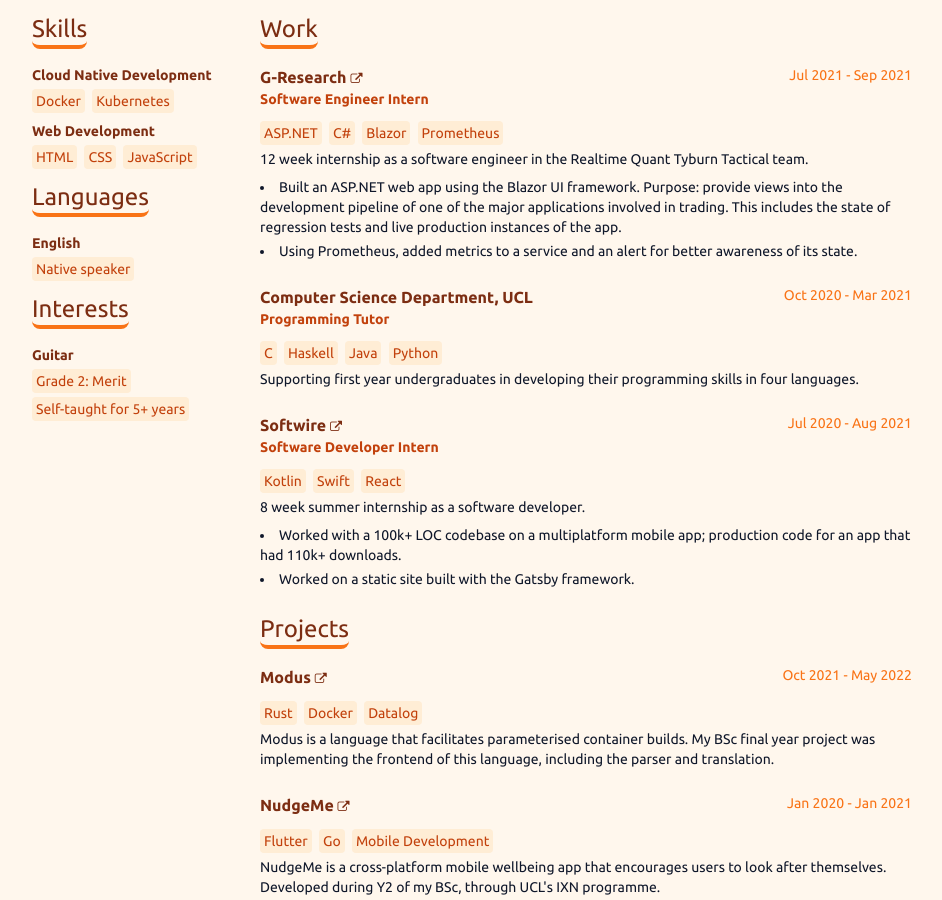
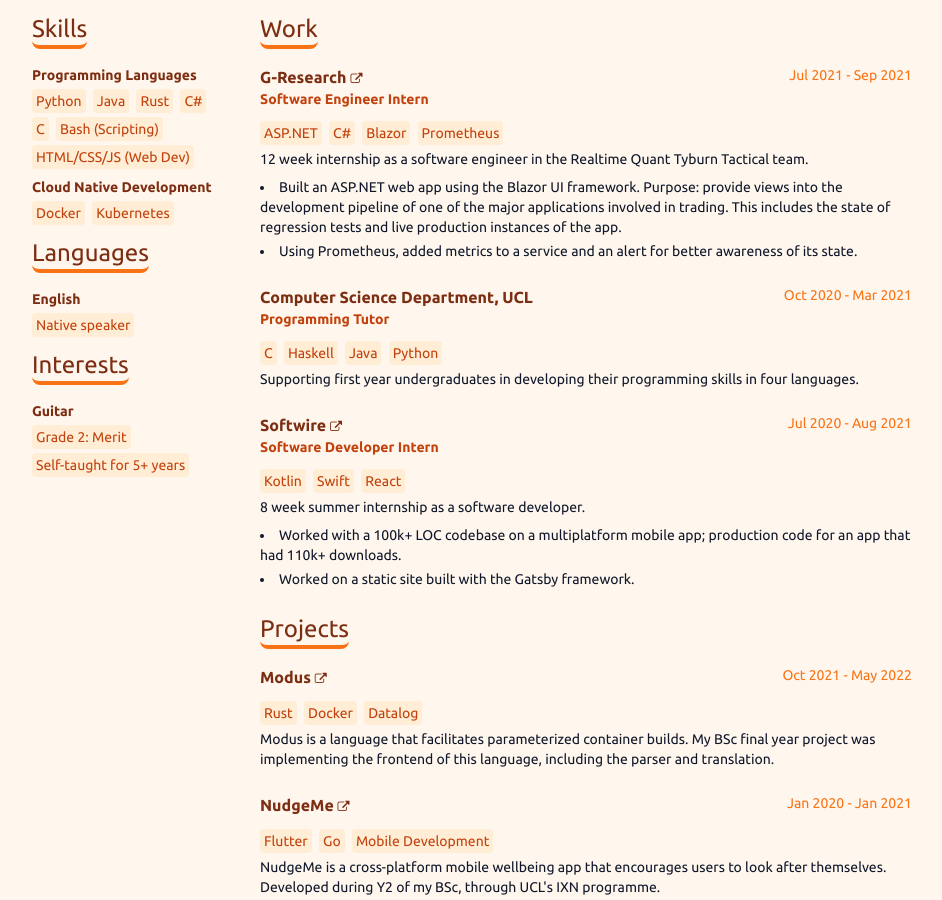
Before and after one commit to cyber-chris/resume, a plain HTML site: page index.html in a window 1280 px wide. Shown: the part 251-1151 px from the top of the page, without its empty margins (168-1110 px from the left). Drawn offline with Linux system fonts and the light colour scheme.

Commit message:
deploy: 3d247d51181149d64cc8e2dc15ccfe55340a03ba

```diff
--- a/index.html
+++ b/index.html
@@ -843,7 +843,7 @@
                     <span class="inline-block mr-1 mb-1 py-0.5 px-1 bg-orange-100 rounded text-orange-700">Docker</span>
                     <span class="inline-block mr-1 mb-1 py-0.5 px-1 bg-orange-100 rounded text-orange-700">Datalog</span>
                 </div>
-                <p class="mb-2">Modus is a language that facilitates parameterised container builds. My BSc final year project was implementing the frontend of this language, including the parser and translation.</p>
+                <p class="mb-2">Modus is a language that facilitates parameterized container builds. My BSc final year project was implementing the frontend of this language, including the parser and translation.</p>
             </div>
             <div class="mb-6 break-inside-avoid">
               <div class="flex flex-row items-start justify-between mb-3">
@@ -891,7 +891,7 @@
                             <span class="inline-block mr-1 mb-1 py-0.5 px-1 bg-orange-100 rounded text-orange-700">Computer Graphics</span>
                             <span class="inline-block mr-1 mb-1 py-0.5 px-1 bg-orange-100 rounded text-orange-700">Mathematics and Statistics</span>
                         </div>
-                        <p class="mb-2">A three year CS course. I chose an Integrated Engineering Programme (IEP) specialisation of Intelligent Systems, providing an additional three AI-focused modules.</p>
+                        <p class="mb-2">A three year CS course. I chose an Integrated Engineering Programme (IEP) specialization of Intelligent Systems, providing an additional three AI-focused modules.</p>
                     </div>
                     <div class="mb-6 break-inside-avoid">
                       <div class="flex flex-row items-start justify-between mb-3">
@@ -937,17 +937,21 @@
         <section>
         	<h2>Skills</h2>
             <div class="mb-1 break-inside-avoid">
+                <h3 class="font-sm font-bold mb-1">Programming Languages</h3>
+                <div>
+                    <span class="inline-block mr-1 mb-1 py-0.5 px-1 bg-orange-100 rounded text-orange-700">Python</span>
+                    <span class="inline-block mr-1 mb-1 py-0.5 px-1 bg-orange-100 rounded text-orange-700">Java</span>
+                    <span class="inline-block mr-1 mb-1 py-0.5 px-1 bg-orange-100 rounded text-orange-700">Rust</span>
+                    <span class="inline-block mr-1 mb-1 py-0.5 px-1 bg-orange-100 rounded text-orange-700">C#</span>
+                    <span class="inline-block mr-1 mb-1 py-0.5 px-1 bg-orange-100 rounded text-orange-700">C</span>
+                    <span class="inline-block mr-1 mb-1 py-0.5 px-1 bg-orange-100 rounded text-orange-700">Bash (Scripting)</span>
+                    <span class="inline-block mr-1 mb-1 py-0.5 px-1 bg-orange-100 rounded text-orange-700">HTML/CSS/JS (Web Dev)</span>
+                </div>
+            </div>    <div class="mb-1 break-inside-avoid">
                 <h3 class="font-sm font-bold mb-1">Cloud Native Development</h3>
                 <div>
                     <span class="inline-block mr-1 mb-1 py-0.5 px-1 bg-orange-100 rounded text-orange-700">Docker</span>
                     <span class="inline-block mr-1 mb-1 py-0.5 px-1 bg-orange-100 rounded text-orange-700">Kubernetes</span>
-                </div>
-            </div>    <div class="mb-1 break-inside-avoid">
-                <h3 class="font-sm font-bold mb-1">Web Development</h3>
-                <div>
-                    <span class="inline-block mr-1 mb-1 py-0.5 px-1 bg-orange-100 rounded text-orange-700">HTML</span>
-                    <span class="inline-block mr-1 mb-1 py-0.5 px-1 bg-orange-100 rounded text-orange-700">CSS</span>
-                    <span class="inline-block mr-1 mb-1 py-0.5 px-1 bg-orange-100 rounded text-orange-700">JavaScript</span>
                 </div>
             </div></section>
         <section>
```
